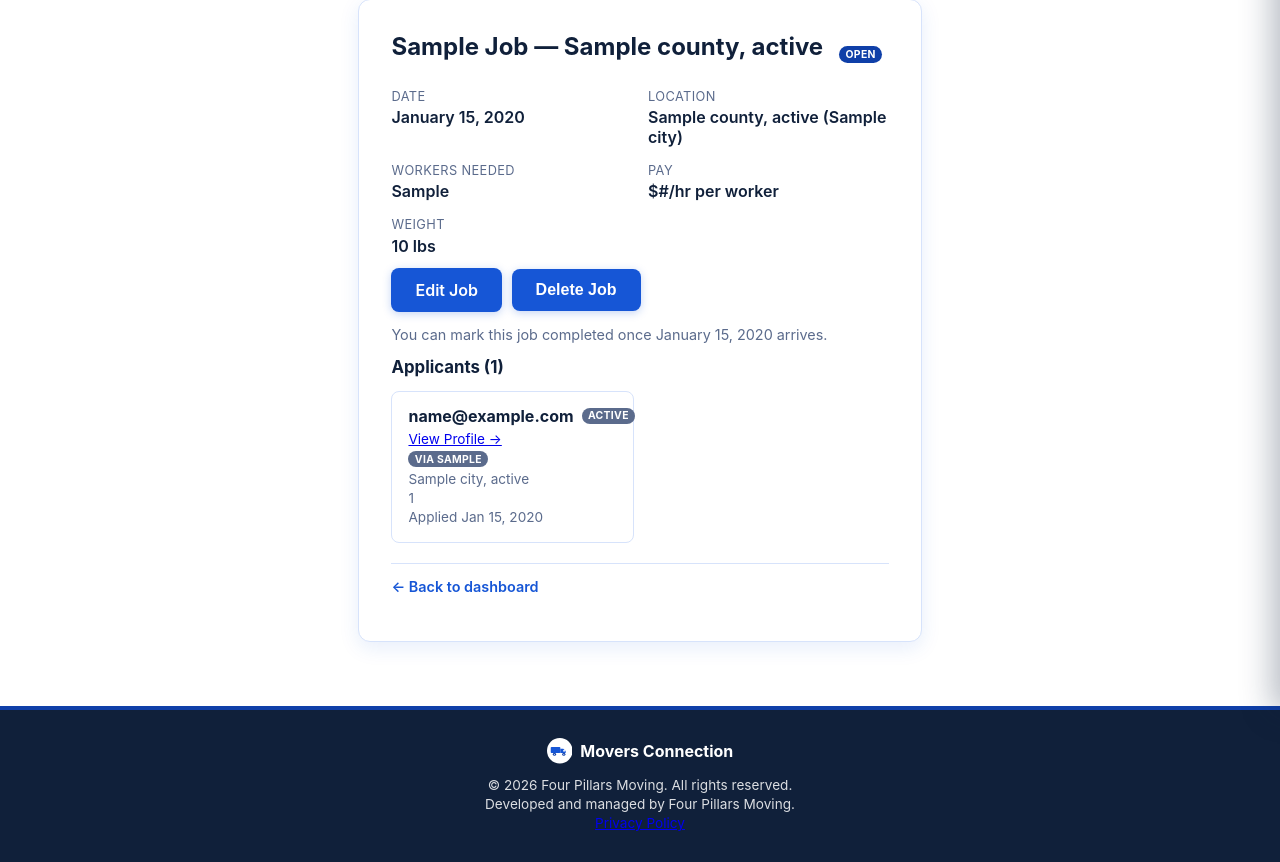
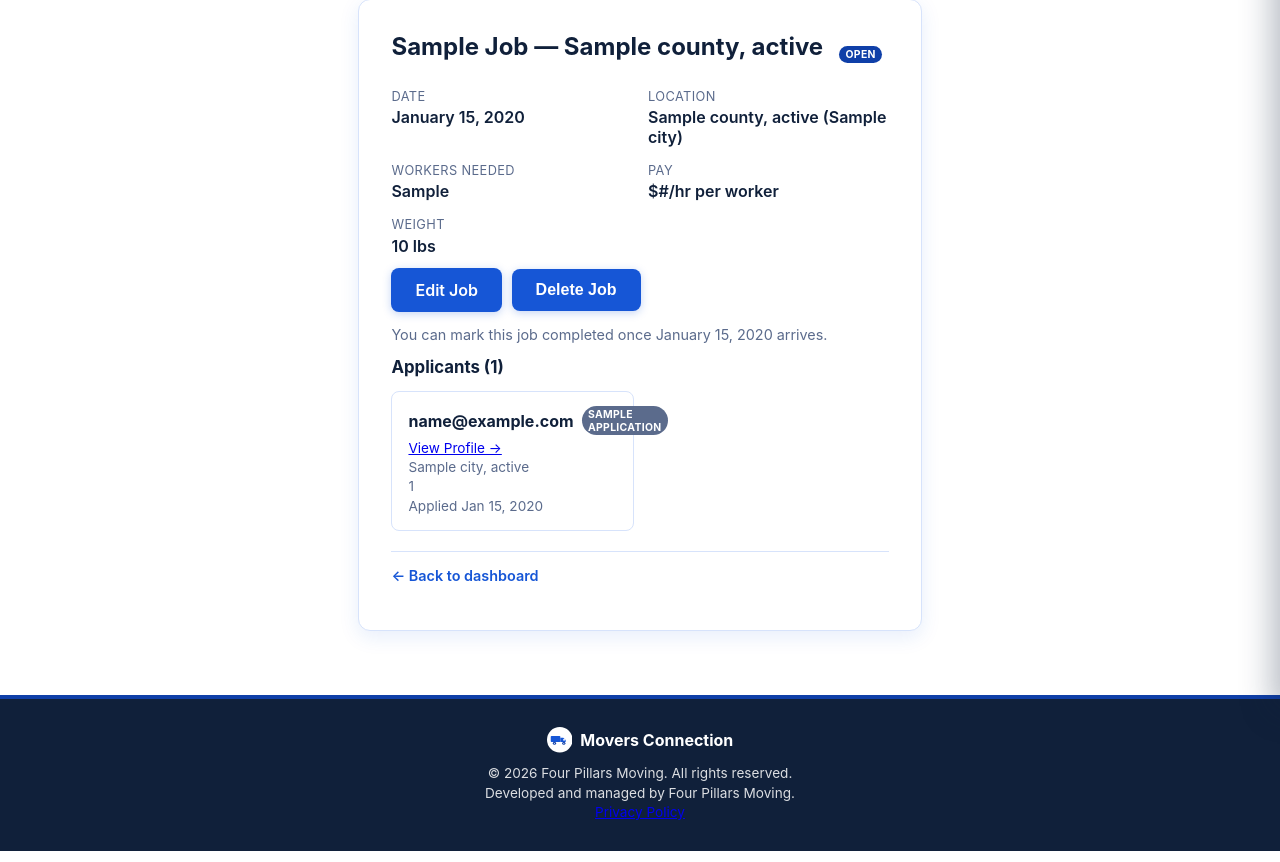
Before and after one commit to SolomonM8/Movers-Connection-Web-Application, a Django app: template jobs/templates/jobs/job_detail.html in a window 1280 px wide. Shown: the part 89-951 px from the top of the page. Run offline with Django 5.2, Linux system fonts and the light colour scheme; the template is opened without the code that fills it: most values are stand-ins (such as "Sample title", 1, 10 or a date in 2020).

Commit message:
Unify job/invite status labels into one unambiguous badge
Added JobApplication.display_label: shows the source ("Invited"/
"Applied") while pending since that's what's actionable, and the
outcome ("Accepted"/"Declined") once responded to, instead of ever
showing both at once. Applied it to the driver's applicant list
(previously two adjacent badges: raw status + "VIA INVITED"/"VIA
APPLIED") and Browse Jobs (previously a bare "PENDING"/"ACCEPTED" with
no source context, plus an entirely unbadged Invitations section).

```diff
--- a/jobs/templates/jobs/job_browse.html
+++ b/jobs/templates/jobs/job_browse.html
@@ -12,6 +12,7 @@
               <strong>{{ invitation.job.get_job_type_display }}</strong>
               <span class="job-card-date">{{ invitation.job.job_date|date:"M j, Y" }}</span>
             </div>
+            <span class="county-slot-badge county-slot-badge--muted">{{ invitation.display_label|upper }}</span>
             <p>{{ invitation.job.county.name }}, {{ invitation.job.county.state }}</p>
             <p>Invited by {{ invitation.job.driver_profile.company_name|default:invitation.job.driver_profile.user.email }}</p>
             <p>
@@ -62,7 +63,7 @@
           </p>
           {% if job.weight_lbs %}<p>Approx. {{ job.weight_lbs }} lbs</p>{% endif %}
           {% if job.my_application %}
-            <span class="county-slot-badge county-slot-badge--muted">{{ job.my_application.get_status_display|upper }}</span>
+            <span class="county-slot-badge county-slot-badge--muted">{{ job.my_application.display_label|upper }}</span>
             {% if job.my_application.status == "accepted" %}
               <div class="job-actions">
                 <button type="button" class="btn-primary btn-inline" data-open-conversation="{{ job.driver_profile.pk }}">Message &rarr;</button>
--- a/jobs/templates/jobs/job_detail.html
+++ b/jobs/templates/jobs/job_detail.html
@@ -46,12 +46,9 @@
           <div class="job-card">
             <div class="job-card-header">
               <strong>{{ application.laborer_profile.display_name|default:application.laborer_profile.user.email }}</strong>
-              <span class="county-slot-badge{% if application.status != "accepted" %} county-slot-badge--muted{% endif %}">{{ application.get_status_display|upper }}</span>
+              <span class="county-slot-badge{% if application.status != "accepted" %} county-slot-badge--muted{% endif %}">{{ application.display_label|upper }}</span>
             </div>
             <p><a class="helper-link" href="{% url 'accounts:laborer_profile_detail' application.laborer_profile.pk %}">View Profile &rarr;</a></p>
-            <p>
-              <span class="county-slot-badge county-slot-badge--muted">VIA {{ application.get_source_display|upper }}</span>
-            </p>
             <p>{{ application.laborer_profile.city }}{% if application.laborer_profile.city %}, {% endif %}{{ application.laborer_profile.state }}</p>
             <p>{{ application.laborer_profile.phone_number }}</p>
             <p>Applied {{ application.applied_at|date:"M j, Y" }}</p>
```
Also changed, not shown: jobs/models.py (+9 -0 lines).
